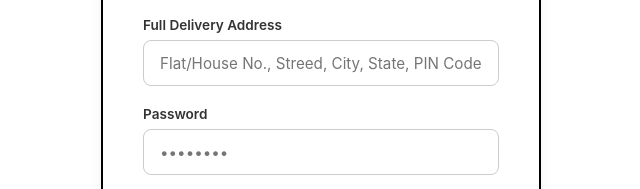
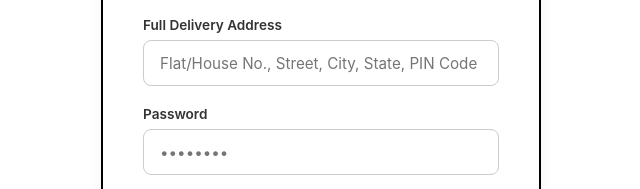
Before and after one commit to Ayush91-prog/LLM-Sales-Agent, a plain HTML site: page Frontend/customer_login.html in a window 1280 px wide. Both pictures are taken after typing "name@example.com", "Sample123" into the empty fields and a click on the button "Create Account". Shown: the part 477-666 px from the top of the page, 319-959 px from the left. Drawn offline with Linux system fonts and the light colour scheme.

Commit message:
fixed placeholder

```diff
--- a/Frontend/customer_login.html
+++ b/Frontend/customer_login.html
@@ -166,7 +166,7 @@
             </div>
             <div class="form-group">
                 <label for="regAddress">Full Delivery Address</label>
-                <input type="text" id="regAddress" placeholder="Flat/House No., Streed, City, State, PIN Code" required>
+                <input type="text" id="regAddress" placeholder="Flat/House No., Street, City, State, PIN Code" required>
             </div>
             <div class="form-group">
                 <label for="regPassword">Password</label>
```
